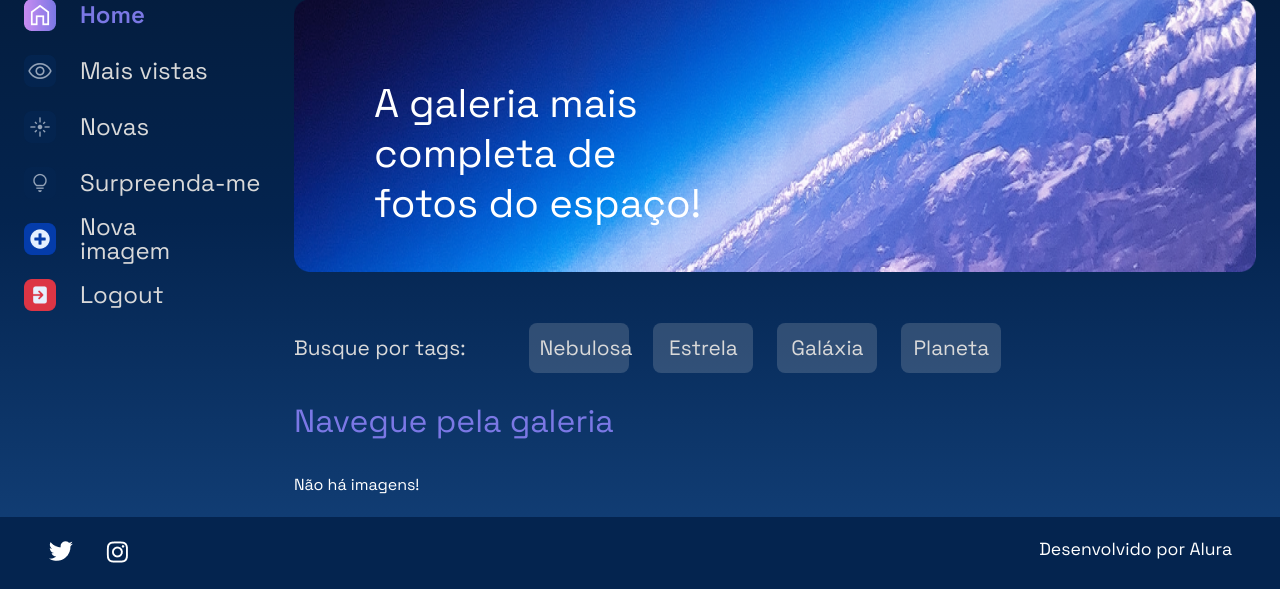
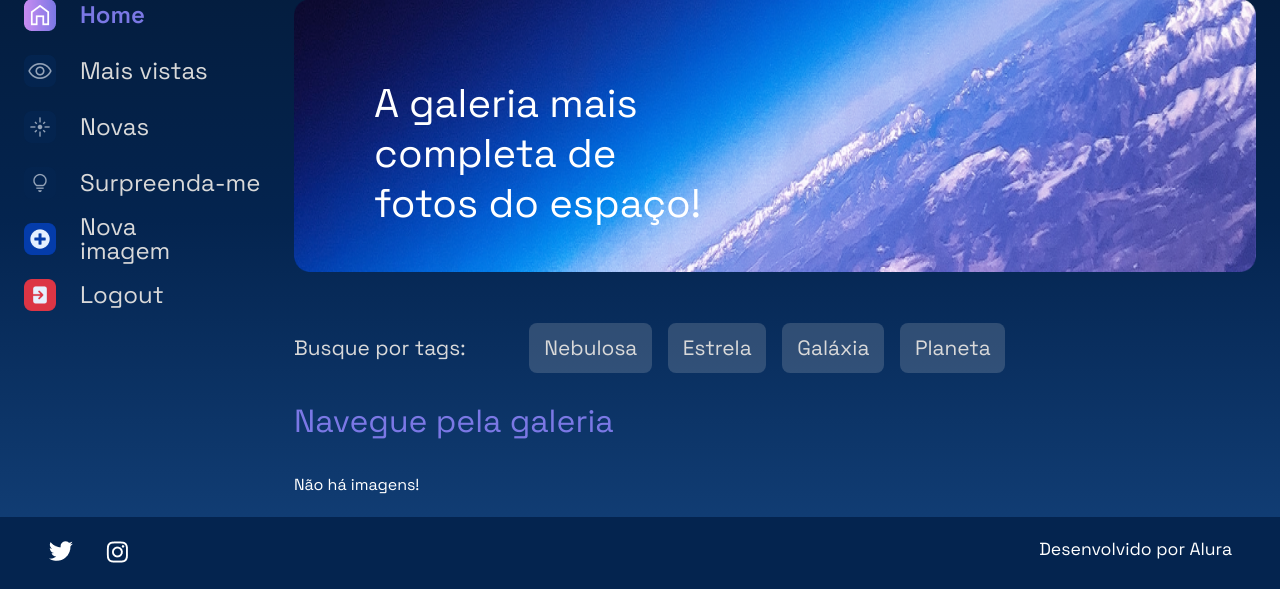
Before and after one commit to patrickpbarroso/alura-space, a Django app: page / in a window 1280 px wide. Shown: the part 179-768 px from the top of the page. Run offline with Django 4.2, Linux system fonts and the light colour scheme; the visitor is signed in with stand-in values (Sample User, id 1); data that the repository does not hold is empty.

Commit message:
fix bug categorias template

```diff
--- a/setup/static/styles/style.css
+++ b/setup/static/styles/style.css
@@ -376,10 +376,9 @@ table {
 
 .tags__tag {
     background-color: #D9D9D930;
-    margin-right: 1.5rem;
+    margin-right: 1rem;
     border-radius: 8px;
-    padding: .8rem .5rem;
-    width: 100px;
+    padding: .8rem;
     text-align: center;
     border: 2px solid transparent;
 }
```
